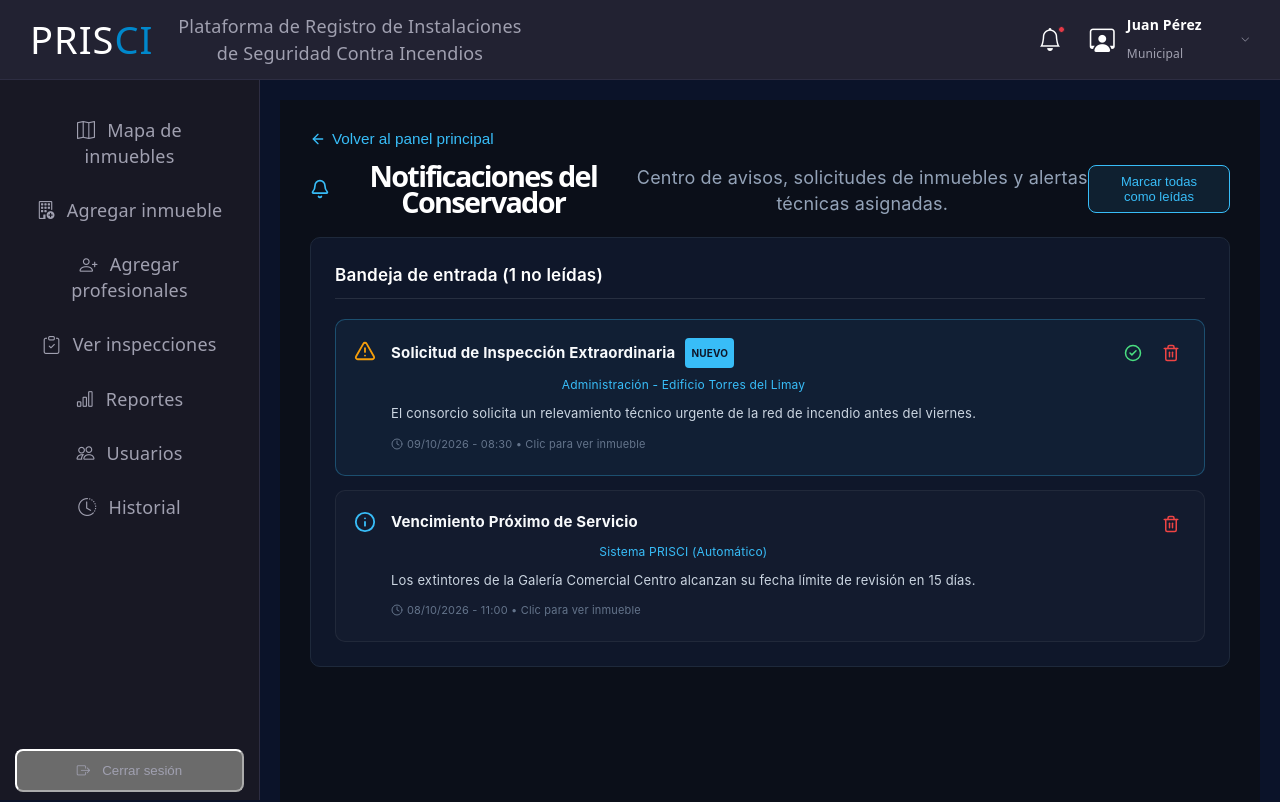
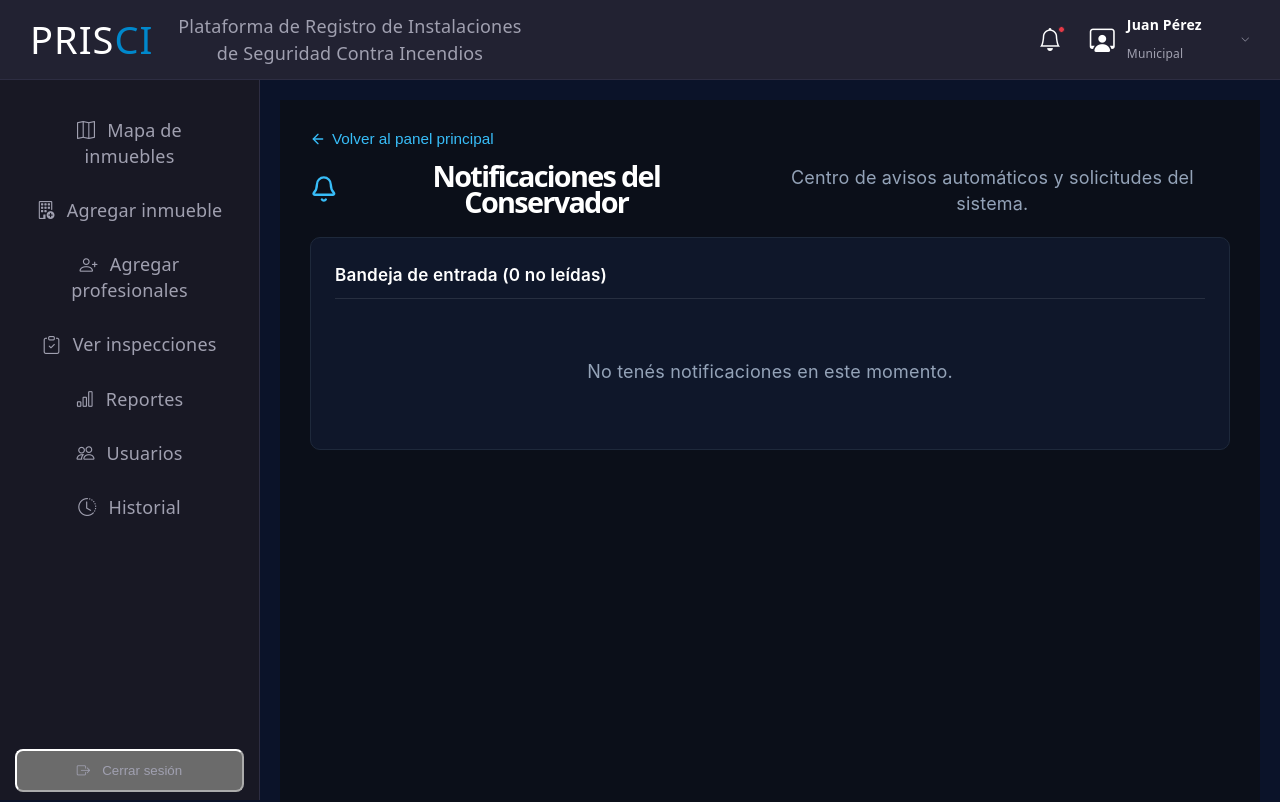
Before and after one commit to mia-estevez/proyecto-prisci, a React (Vite) app: page /notificacionesConservadores in a window 1280 px wide. Shown: the top 802 px of the page. Built offline with nearby package versions, Linux system fonts and the light colour scheme.

Commit message:
Conectando el disparador de notificaciones

```diff
--- a/src/paginas/notificacionesConservadores.jsx
+++ b/src/paginas/notificacionesConservadores.jsx
@@ -1,6 +1,6 @@
 import React, { useState, useEffect } from 'react';
 import { useNavigate } from 'react-router-dom';
-import { Bell, ArrowLeft, CheckCircle2, Trash2, AlertTriangle, Info, Clock, Building2 } from 'lucide-react';
+import { Bell, ArrowLeft, CheckCircle2, Trash2, AlertTriangle, Info, Clock } from 'lucide-react';
 import './notificacionesConservadores.css';
 
 function NotificacionesConservadores() {
@@ -8,37 +8,8 @@ function NotificacionesConservadores() {
   const [notificaciones, setNotificaciones] = useState([]);
 
   useEffect(() => {
-    // Sincronización con localStorage específico para notificaciones de conservadores
     const notifGuardadas = JSON.parse(localStorage.getItem('notificaciones_conservador') || '[]');
-
-    if (notifGuardadas.length === 0) {
-      const iniciales = [
-        {
-          id: 1,
-          titulo: 'Solicitud de Inspección Extraordinaria',
-          emisor: 'Administración - Edificio Torres del Limay',
-          mensaje: 'El consorcio solicita un relevamiento técnico urgente de la red de incendio antes del viernes.',
-          fecha: '09/10/2026 - 08:30',
-          leida: false,
-          tipo: 'alerta',
-          inmuebleId: 1
-        },
-        {
-          id: 2,
-          titulo: 'Vencimiento Próximo de Servicio',
-          emisor: 'Sistema PRISCI (Automático)',
-          mensaje: 'Los extintores de la Galería Comercial Centro alcanzan su fecha límite de revisión en 15 días.',
-          fecha: '08/10/2026 - 11:00',
-          leida: true,
-          tipo: 'info',
-          inmuebleId: 2
-        }
-      ];
-      localStorage.setItem('notificaciones_conservador', JSON.stringify(iniciales));
-      setNotificaciones(iniciales);
-    } else {
-      setNotificaciones(notifGuardadas);
-    }
+    setNotificaciones(notifGuardadas);
   }, []);
 
   const marcarComoLeida = (id) => {
@@ -62,8 +33,6 @@ function NotificacionesConservadores() {
 
   return (
     <div className="notif-conservador-container">
-
-      {/* BREADCRUMB */}
       <div className="breadcrumb-bar">
         <button className="btn-back-link" onClick={() => navigate('/conservadores')}>
           <ArrowLeft size={16} /> Volver al panel principal
@@ -76,7 +45,7 @@ function NotificacionesConservadores() {
             <Bell size={28} color="#38bdf8" />
             <h1>Notificaciones del Conservador</h1>
           </div>
-          <p style={{ color: '#94a3b8', marginTop: '5px' }}>Centro de avisos, solicitudes de inmuebles y alertas técnicas asignadas.</p>
+          <p style={{ color: '#94a3b8', marginTop: '5px' }}>Centro de avisos automáticos y solicitudes del sistema.</p>
         </div>
 
         {notificaciones.some(n => !n.leida) && (
@@ -86,7 +55,6 @@ function NotificacionesConservadores() {
         )}
       </header>
 
-      {/* BANDEJA DE NOTIFICACIONES */}
       <div className="card-panel" style={{ width: '100%', padding: '24px', marginTop: '20px' }}>
         <h3 style={{ marginBottom: '20px', borderBottom: '1px solid rgba(255,255,255,0.1)', paddingBottom: '10px' }}>
           Bandeja de entrada ({notificaciones.filter(n => !n.leida).length} no leídas)
@@ -152,7 +120,6 @@ function NotificacionesConservadores() {
           <p className="empty-text">No tenés notificaciones en este momento.</p>
         )}
       </div>
-
     </div>
   );
 }
```
